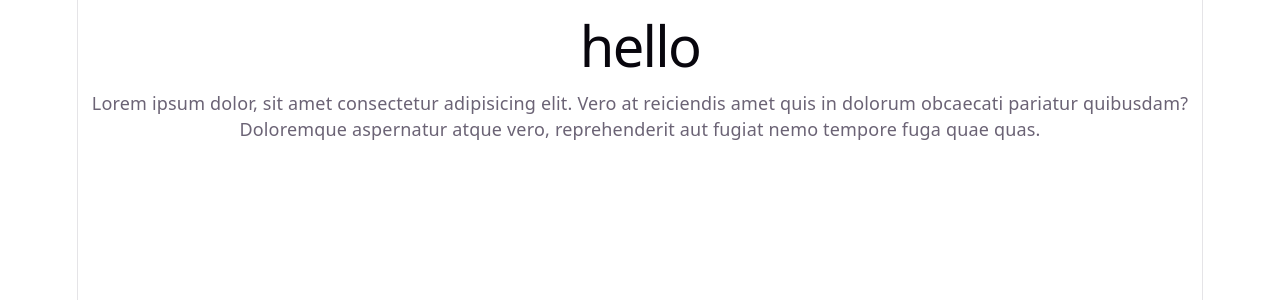
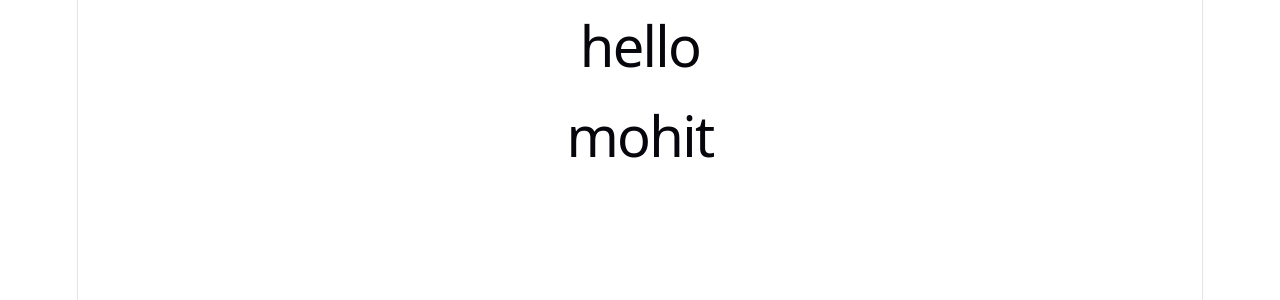
Before and after one commit to prathmesh1708/petverseUi, a React app in the folder frontend/: page / in a window 1280 px wide. Shown: the top 300 px of the page. Built offline with nearby package versions, Linux system fonts and the light colour scheme; the HTML template or start-up script is replaced by a standard one.

Commit message:
Update App.jsx

```diff
--- a/frontend/src/App.jsx
+++ b/frontend/src/App.jsx
@@ -10,7 +10,7 @@ function App() {
   return (
     <>
       <h1>hello</h1>
-      <p>Lorem ipsum dolor, sit amet consectetur adipisicing elit. Vero at reiciendis amet quis in dolorum obcaecati pariatur quibusdam? Doloremque aspernatur atque vero, reprehenderit aut fugiat nemo tempore fuga quae quas.</p>
+      <h1>mohit</h1>
     </>
   )
 }
```
